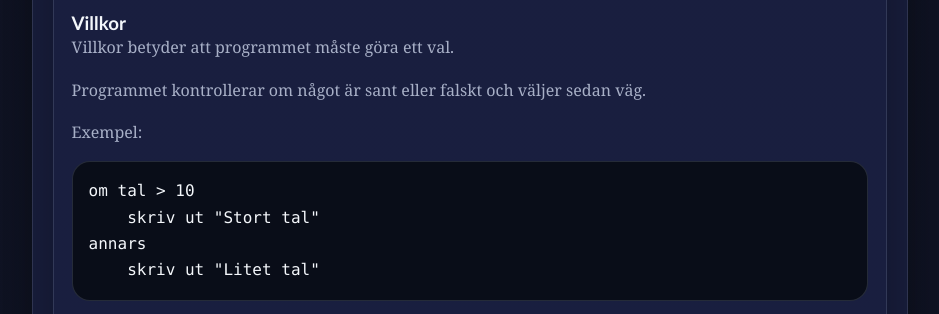
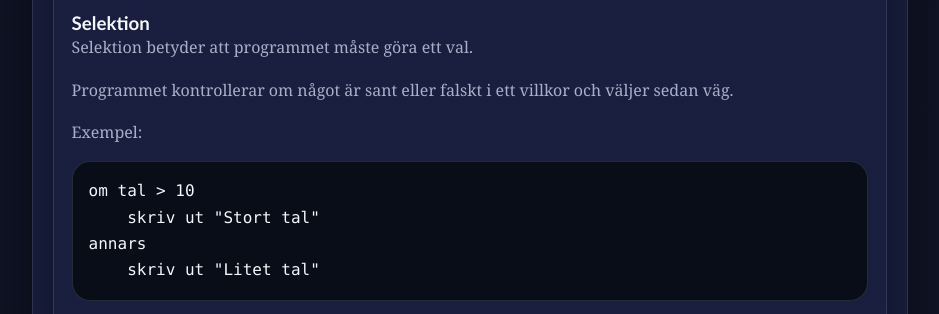
Before and after one commit to paul-pauliskolan/prog1-python, a plain HTML site: page chapters/chapter-3.html in a window 1280 px wide. Shown: the part 6499-6813 px from the top of the page, without its empty margins (18-957 px from the left). Drawn offline with Linux system fonts and the light colour scheme.

Commit message:
fix: correct formatting and terminology in chapter 3 content

```diff
--- a/chapters/chapter-3.html
+++ b/chapters/chapter-3.html
@@ -84,7 +84,8 @@ print(f"Om fem år är du {age + 5} år gammal")</code></pre>
                 <h2>3.2 Algoritmer</h2>
                 <p>När man löser ett programmeringsproblem behöver man bestämma <strong>vilka steg som ska
                         utföras</strong> för att nå en lösning. Denna stegvisa beskrivning kallas en
-                    <strong>algoritm</strong>.</p>
+                    <strong>algoritm</strong>.
+                </p>
                 <p>En algoritm är alltså en <strong>tydlig serie instruktioner som beskriver hur ett problem ska
                         lösas</strong>.</p>
                 <p>Algoritmer används inte bara i programmering. De finns även i vardagliga situationer där man följer
@@ -222,9 +223,9 @@ skriv ut "Välkommen"</code></pre>
                     <figcaption>Flödesschema för sekvens.</figcaption>
                 </figure>
 
-                <h3>Villkor</h3>
-                <p>Villkor betyder att programmet måste göra ett val.</p>
-                <p>Programmet kontrollerar om något är sant eller falskt och väljer sedan väg.</p>
+                <h3>Selektion</h3>
+                <p>Selektion betyder att programmet måste göra ett val.</p>
+                <p>Programmet kontrollerar om något är sant eller falskt i ett villkor och väljer sedan väg.</p>
                 <p>Exempel:</p>
                 <pre><code>om tal &gt; 10
     skriv ut "Stort tal"
@@ -384,7 +385,8 @@ print(f"Om tio år är du {future_age} år gammal")</code></pre>
                 <h3>Steg 5 - Testa programmet</h3>
                 <p>När programmet är skrivet måste det testas.</p>
                 <p>Man kan till exempel testa med olika värden. Om användaren skriver 15 ska programmet skriva ut
-                    <code>Om tio år är du 25 år gammal</code>.</p>
+                    <code>Om tio år är du 25 år gammal</code>.
+                </p>
                 <p>Om något inte fungerar måste programmet ändras tills det fungerar korrekt.</p>
 
                 <h3>Sammanfattning</h3>
```
